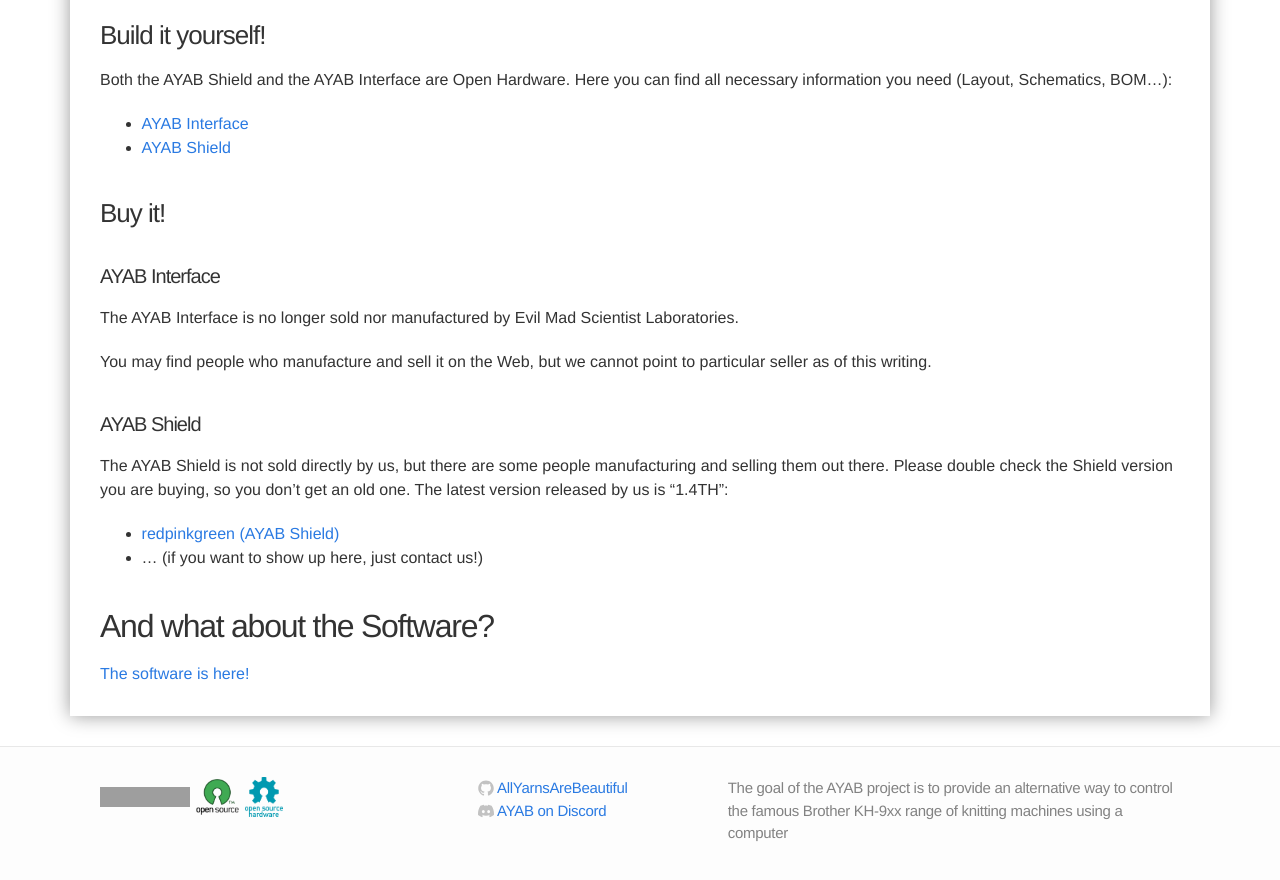
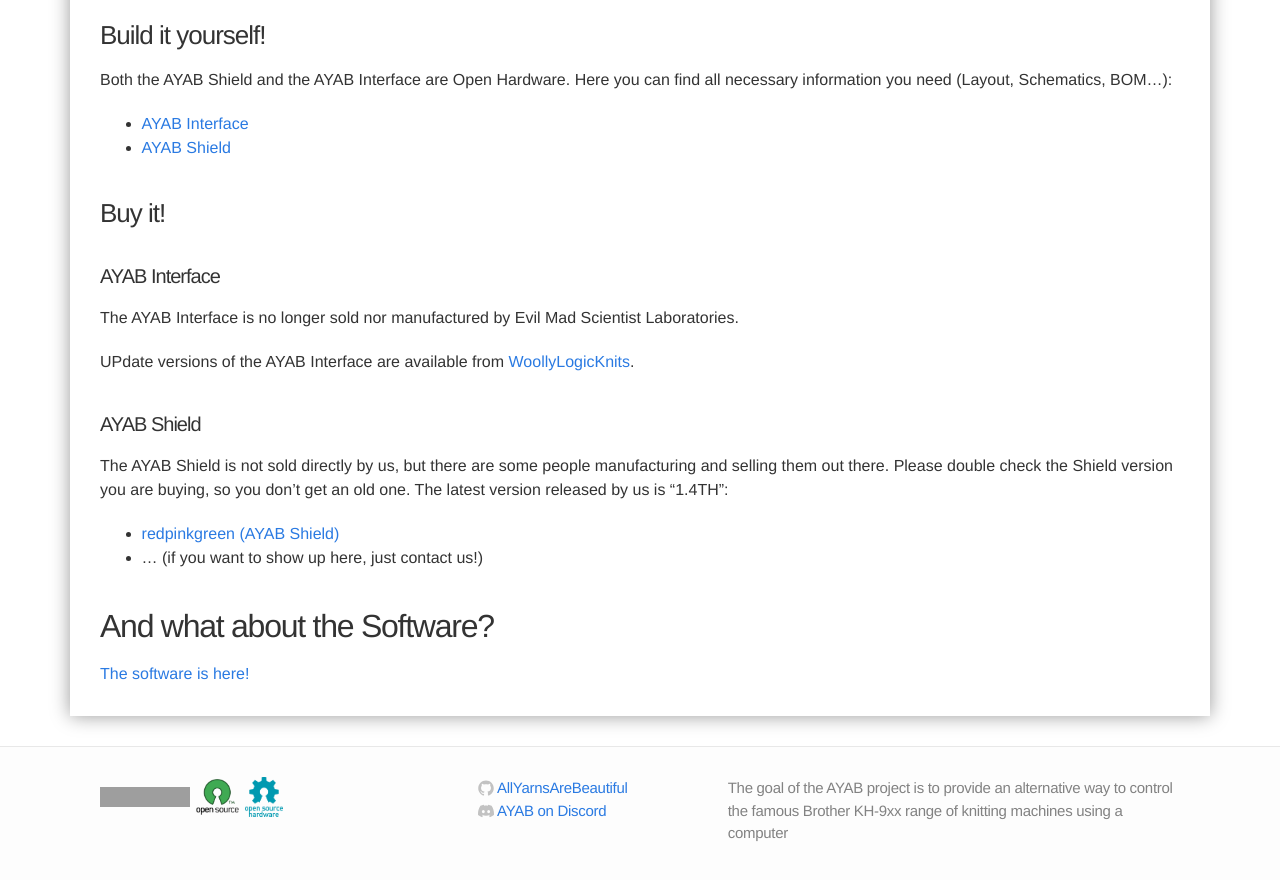
Before and after one commit to AllYarnsAreBeautiful/allyarnsarebeautiful.github.io, a Jekyll site: the page built from ayab-hardware.md, in a window 1280 px wide and 900 px high, scrolled down 791 px. Shown: the top 880 px of the window. Built offline with Jekyll 4.4.1, drawn with Linux system fonts in a browser that asks for light colours; grey boxes are pictures that could not be loaded.

Commit message:
Update ayab-hardware.md

```diff
--- a/ayab-hardware.md
+++ b/ayab-hardware.md
@@ -35,7 +35,7 @@ Here you can find all necessary information you need (Layout, Schematics, BOM…
 
 The AYAB Interface is no longer sold nor manufactured by Evil Mad Scientist Laboratories.
 
-You may find people who manufacture and sell it on the Web, but we cannot point to particular seller as of this writing.
+UPdate versions of the AYAB Interface are available from [WoollyLogicKnits](https://www.etsy.com/shop/WoollyLogicKnits).
 
 #### AYAB Shield
 
```
